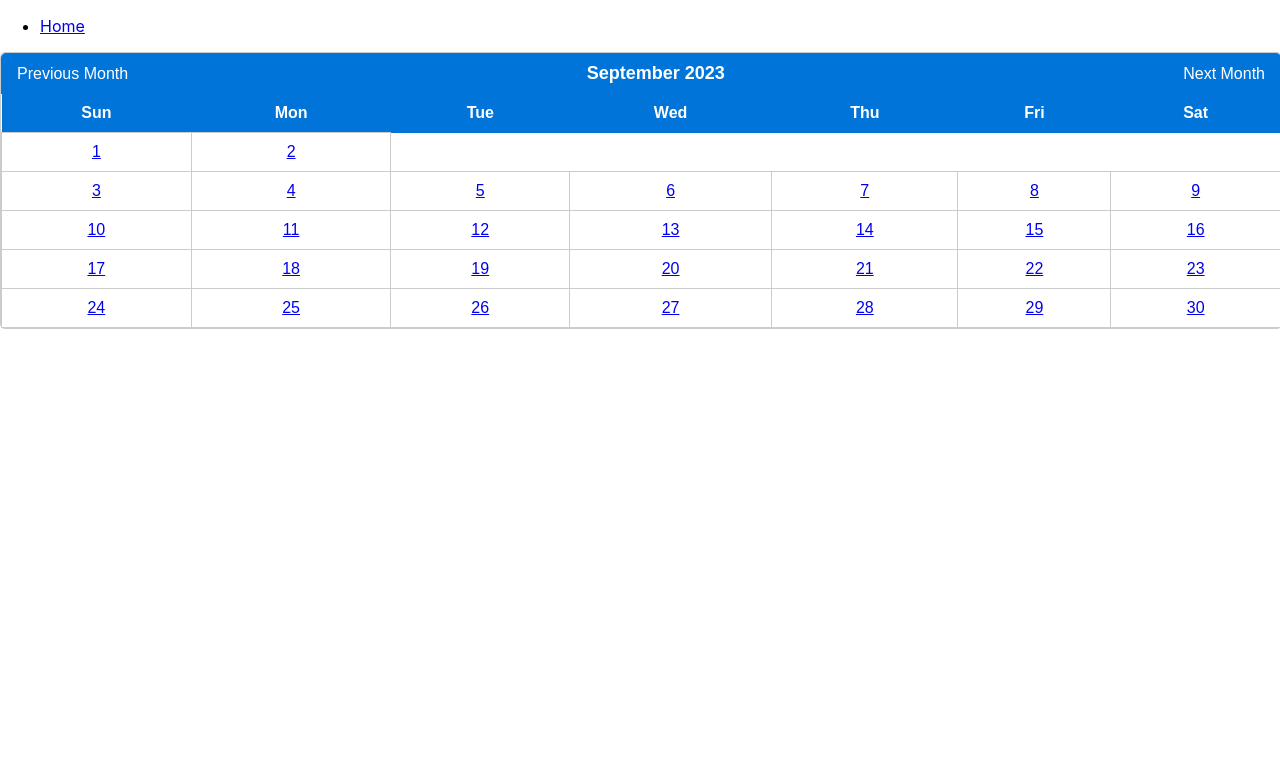
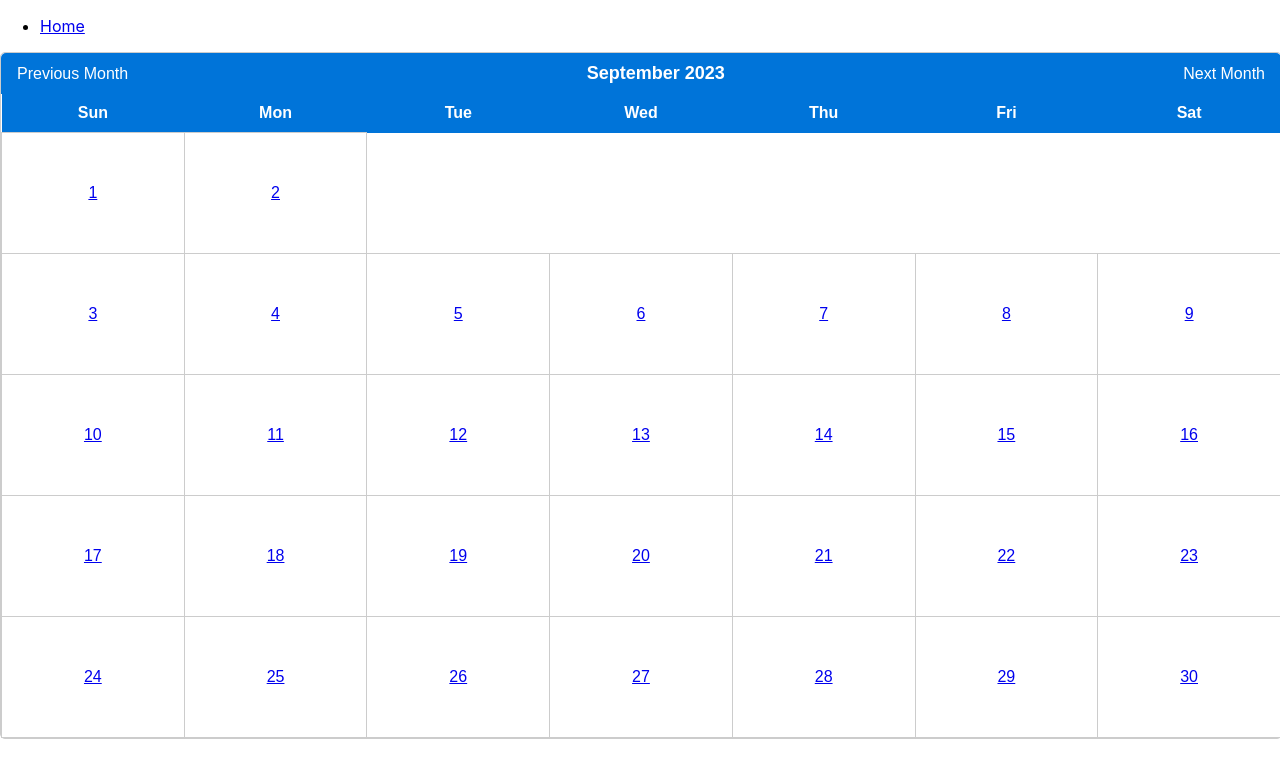
Before and after one commit to babtor/calendar, a React (Create React App) app in the folder js-calendar/: page / in a window 1280 px wide. Shown: the top 778 px of the page. Built offline with nearby package versions, Linux system fonts and the light colour scheme.

Commit message:
fixed styling on dates

```diff
--- a/js-calendar/src/components/DatePage.js
+++ b/js-calendar/src/components/DatePage.js
@@ -1,16 +1,16 @@
 import React from "react";
 import { useParams } from "react-router-dom";
 
-function BlankDate() {
+function DatePage() {
   const { dateId } = useParams();
 
   return (
     <div>
       <h2>Blank Date Page</h2>
       <p>Date: {dateId}</p>
-      {/* Add your content for the blank version of the date here */}
+      {}
     </div>
   );
 }
 
-export default BlankDate;
+export default DatePage;
--- a/js-calendar/src/index.css
+++ b/js-calendar/src/index.css
@@ -62,6 +62,8 @@ code {
 }
 
 .days td {
+  width: 100px;
+  height: 100px;
   padding: 10px;
   text-align: center;
   border: 1px solid #ccc;
```
